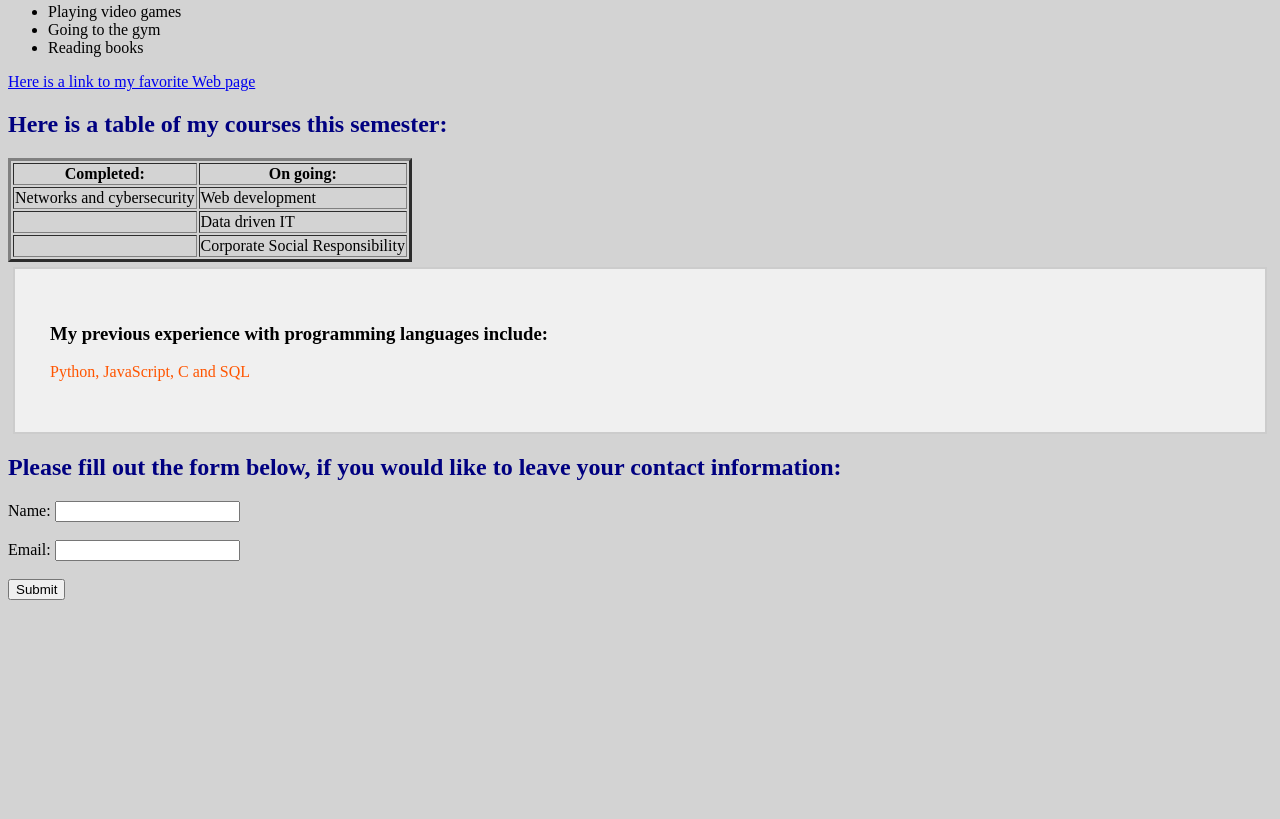
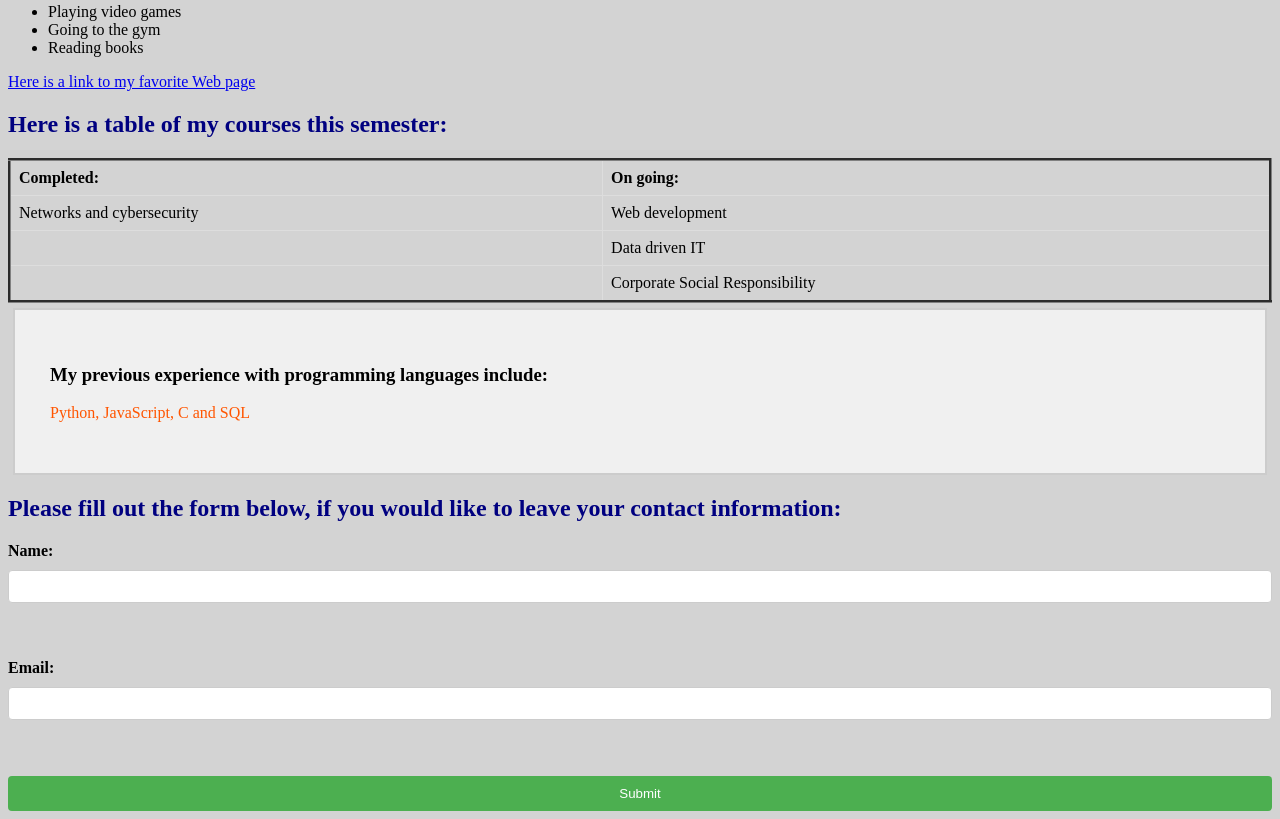
Before and after one commit to Eemk15/web_site_dev_course_autumn_2026, a plain HTML site: page WS_02/index.html in a window 1280 px wide. Shown: the part 476-1295 px from the top of the page. Before the commit the page ends 1084 px from the top, so only its background shows below. Drawn offline with Linux system fonts and the light colour scheme.

Commit message:
table and form formating

```diff
--- a/WS_02/styles.css
+++ b/WS_02/styles.css
@@ -16,3 +16,43 @@ h1 {
     background-color: #f0f0f0;
     border: 2px solid #ccc;
 }
+
+table {
+    width: 100%;
+    border-collapse: collapse;
+}
+
+th, td {
+    border: 1px solid #ddd;
+    padding: 8px;
+    text-align: left;
+}
+
+form {
+    display: flex;
+    flex-direction: column;
+    gap: 10px;
+}
+
+label {
+    font-weight: bold;
+}
+
+input[type="text"], input[type="email"] {
+    padding: 8px;
+    border: 1px solid #ccc;
+    border-radius: 4px;
+}
+
+input[type="submit"] {
+    padding: 10px;
+    background-color: #4CAF50;
+    color: white;
+    border: none;
+    border-radius: 4px;
+    cursor: pointer;
+}
+
+input[type="submit"]:hover {
+    background-color: #45a049;
+}
```
